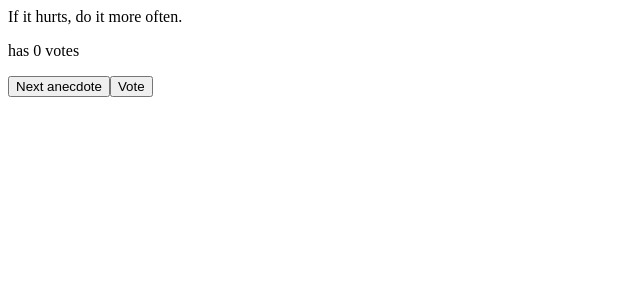
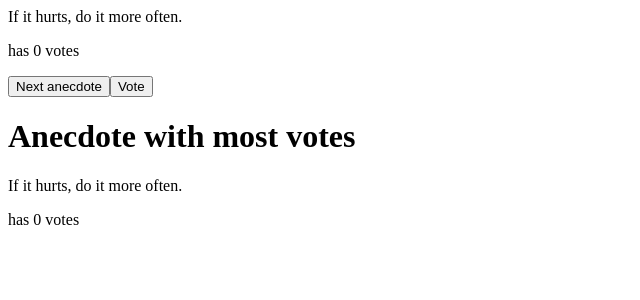
Before and after one commit to FremyCode/FullStackOpen2022, a React (Create React App) app: page / in a window 1280 px wide. Shown: the top 300 px of the page, without its empty margins (0-640 px from the left). Built offline with nearby package versions, Linux system fonts and the light colour scheme.

Commit message:
Anekdootit
Completed

```diff
--- a/src/App.js
+++ b/src/App.js
@@ -12,32 +12,40 @@ const App = () => {
   ]
 
   const [selected, setSelected] = useState(0)
-  const [votes, setVotes] = useState(0)
-  const points = new Uint8Array(7)
+  const [votes, setVotes] = useState(new Array(7).fill(0))
+  const copy_votes = [...votes]
+  const mostVotes = Math.max(...votes)
+  const mostIndex = votes.indexOf(mostVotes)
 
-  const copy = [...points]
+
 
   //Generates random anecdote from anecdotes as the next one
 
-  function next(max) {
+  function Next(max) {
     setSelected(Math.floor(Math.random() * max))
   }
 
-  function updateVotes() {
-    copy[selected] += 1
-    setVotes()
-    console.log(copy)
+  function Vote() {
+    copy_votes[selected] += 1
+    setVotes(copy_votes)
+    return mostVotes;
   }
 
   return (
     <div>
       <div>
         {anecdotes[selected]}
-        <p>has {votes} votes</p>
+        <p>has {votes[selected]} votes</p>
       </div>
       <div>
-        <button onClick={() => next(7)}>Next anecdote</button>
-        <button onClick={() => updateVotes()}>Vote</button>
+        <button onClick={() => Next(7)}>Next anecdote</button>
+        <button onClick={() => Vote()}>Vote</button>
+      </div>
+
+      <div>
+        <h1>Anecdote with most votes</h1>
+        <p>{anecdotes[mostIndex]}</p>
+        <p>has {mostVotes} votes</p>
       </div>
     </div>
   )
```
